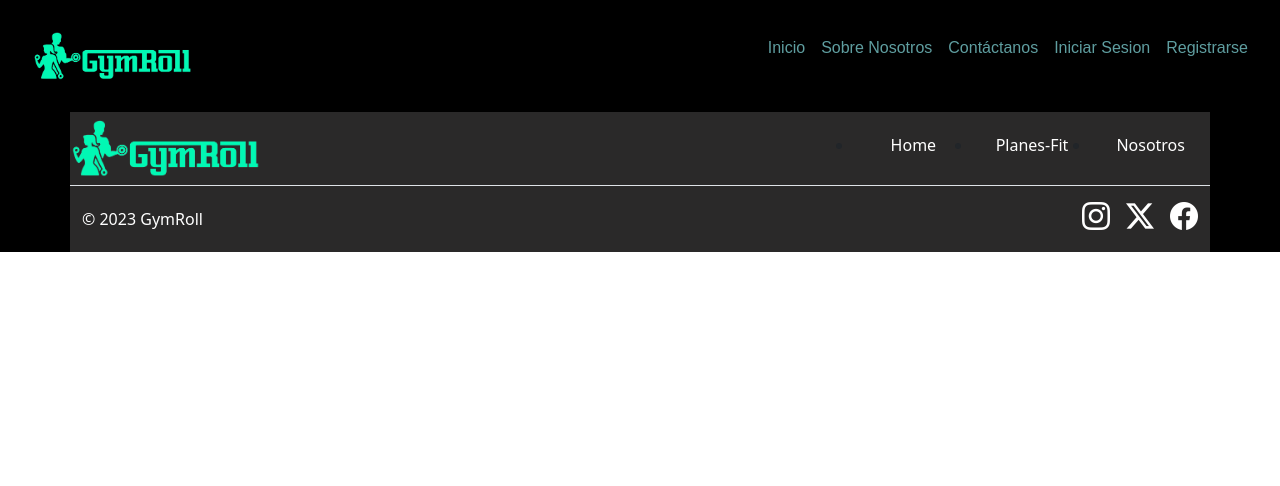
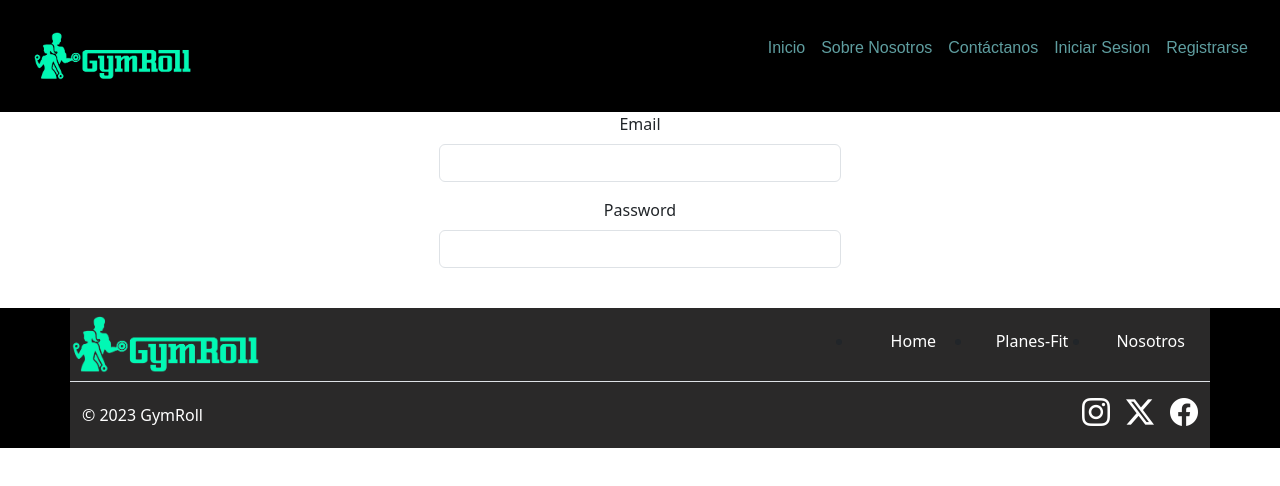
Before and after one commit to SantiagoSerodino/GymRollCode-front, a React (Vite) app: page /login in a window 1280 px wide. Shown: the top 486 px of the page. Built offline with nearby package versions, Linux system fonts and the light colour scheme.

Commit message:
se empezo desde cer el login page

```diff
--- a/src/App.jsx
+++ b/src/App.jsx
@@ -5,6 +5,7 @@ import ErrorScreen from './pages/ErrorScreen/ErrorScreen';
 import Footer from './components/footer/Footer'
 import './App.css';
 import Navbar from './Components/generals/Navbar/Navbar';
+import Login from './pages/Login';
 
 function App() {
   return (
@@ -15,6 +16,7 @@ function App() {
       <Routes>
           <Route path="/" element={<HomePage />} />
           <Route path='/register' element={<Register/>} />
+          <Route path='/login' element={<Login/>} />
           <Route path='/error' element={<ErrorScreen/>} />
       </Routes>
       <Footer />
--- /dev/null
+++ b/src/Components/Specific/Login/LoginForm.jsx
@@ -0,0 +1,24 @@
+import React from 'react';
+import { useState } from 'react';
+import axios from 'axios';
+import SubmitButton from '../../generals/LoginSubmitButton/SubmitButton';
+import LoginInputForm from '../../generals/LoginInputForm/LoginInputForm';
+
+const LoginForm = () => {
+
+  return (
+      <div className='container-fluid'>
+        <div className='row justify-content-center mt5'>
+            <form className='form col-4' >
+              <LoginInputForm label='Email' name={'email'} type='email'handleChange={(event) => handleChange(event)} />
+              <LoginInputForm label='Password' name={'password'} type='password'handleChange={(event) => handleChange(event)} />
+              <SubmitButton contenText='Inicia Sesion'/>
+            </form>
+          </div>
+      </div>
+    )
+
+}
+
+
+  export default LoginForm
--- /dev/null
+++ b/src/Components/generals/LoginInputForm/LoginInputForm.jsx
@@ -0,0 +1,13 @@
+import React from 'react';
+
+const LoginInputForm = ({label, type, handleChange, name}) => {
+  return (
+    <div className='mb-3'>
+      <label className='form-label'>{label}</label>
+      <input type={type} className='form-control' name='name' onChange={handleChange}/>
+
+    </div>
+  )
+}
+
+export default LoginInputForm
--- /dev/null
+++ b/src/Components/generals/LoginSubmitButton/SubmitButton.jsx
@@ -0,0 +1,9 @@
+import React from 'react'
+
+const SubmitButton = ({Text}) => {
+  return (
+    <button type='submit' className='btn'>{Text}</button>
+  )
+}
+
+export default SubmitButton;
--- a/src/pages/Login.jsx
+++ b/src/pages/Login.jsx
@@ -0,0 +1,10 @@
+import React from 'react';
+import LoginForm from '../components/specific/Login/LoginForm';
+
+const Login = () => {
+  return (
+    <LoginForm/>
+  )
+}
+
+export default Login;
```
